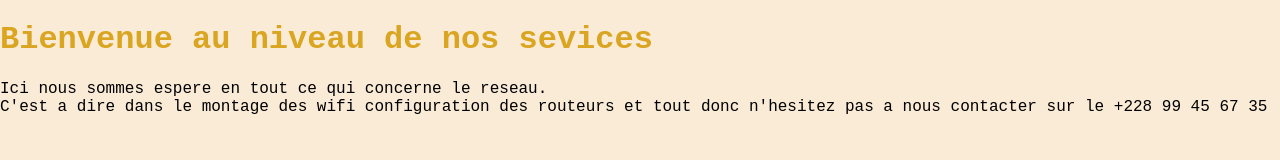
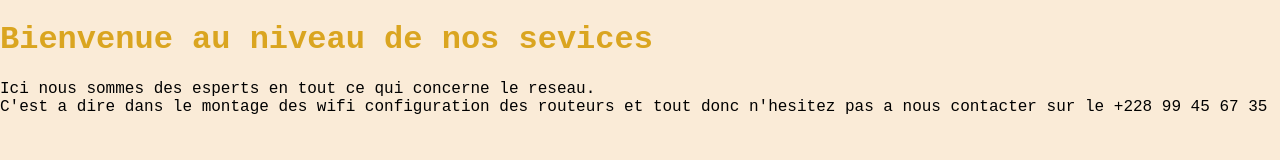
Before and after one commit to AchilleStranger/Clonage-reel, a plain HTML site: page nosServices.html in a window 1280 px wide. Drawn offline with Linux system fonts and the light colour scheme.

Commit message:
Fix spelling and grammar in nosServices.html
Corrected spelling and grammar issues in the text.

```diff
--- a/nosServices.html
+++ b/nosServices.html
@@ -7,7 +7,7 @@
 </head>
 <body class="rebond">
     <h1 style="color: goldenrod;">Bienvenue au niveau de nos sevices</h1>
-    <p>Ici nous sommes espere en tout ce qui concerne le reseau. <br>
+    <p>Ici nous sommes des esperts en tout ce qui concerne le reseau. <br>
     C'est a dire dans le montage des wifi configuration des routeurs et tout donc n'hesitez pas a nous contacter sur le +228 99 45 67 35</p>
     <style>
         body{
@@ -28,4 +28,5 @@
         }
     </style>
 </body>
+
 </html>
```
